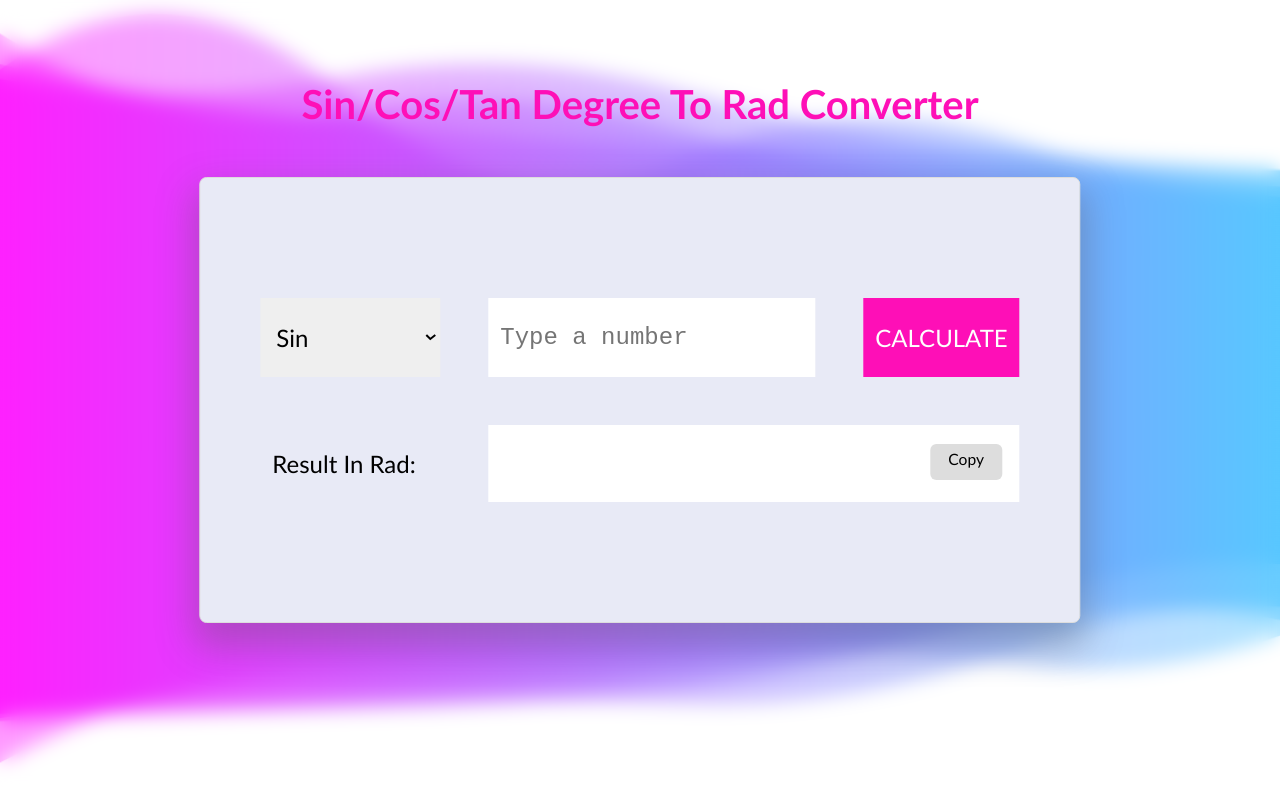
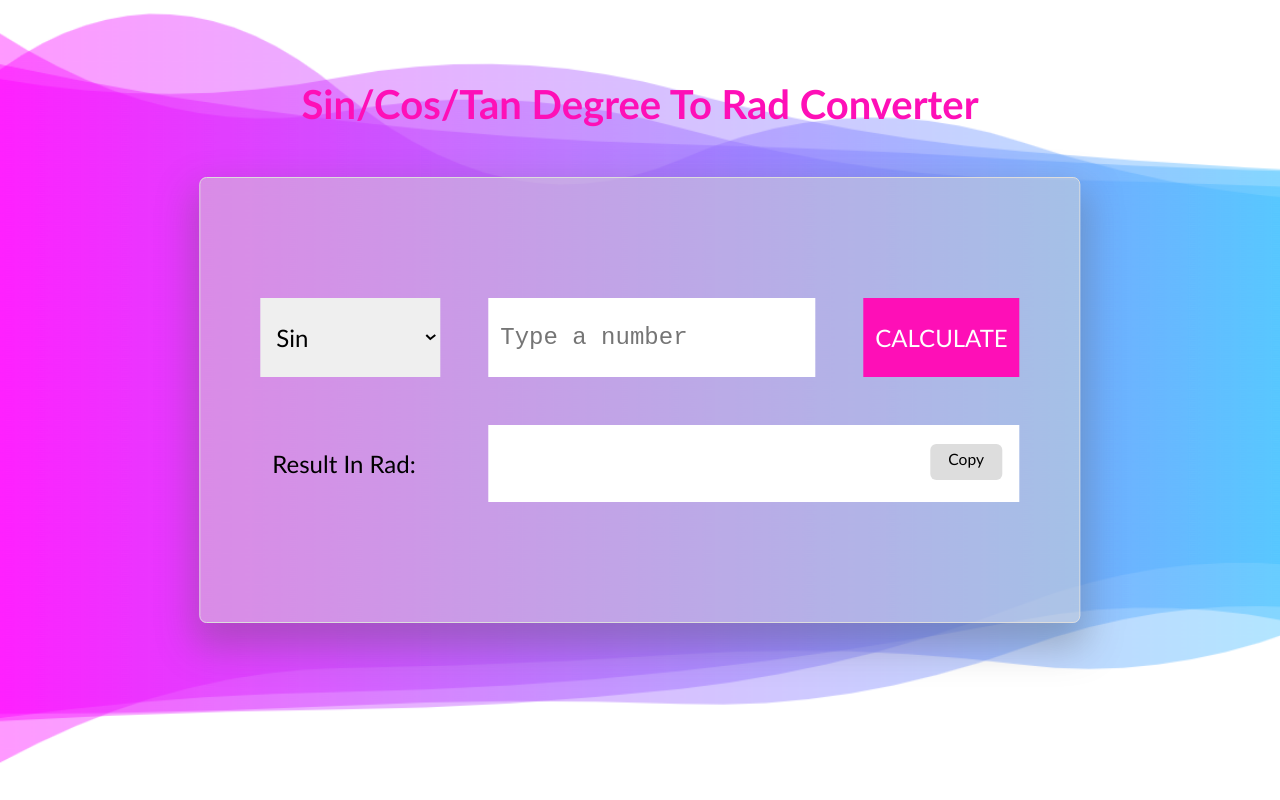
Before and after one commit to Zein-MB/Smart-Z-Mathematical-Converter, a plain HTML site: page index.html in a window 1280 px wide. Drawn offline with Linux system fonts and the light colour scheme.

Commit message:
Update style.css

```diff
--- a/style.css
+++ b/style.css
@@ -10,7 +10,6 @@ body {
   background-image: url(./imgs/bg.png);
   background-repeat: no-repeat;
   background-size: cover;
-  backdrop-filter: blur(10px);
 }
 
 h1 {
@@ -26,7 +25,7 @@ form {
   left: 50%;
   top: 50%;
   transform: translate(-50%, -50%);
-  background-color: #e8eaf6;
+  background-color: #d1d1d187;
   display: grid;
   grid-template-columns: 150px 1fr 1fr;
   grid-gap: 2em;
```
